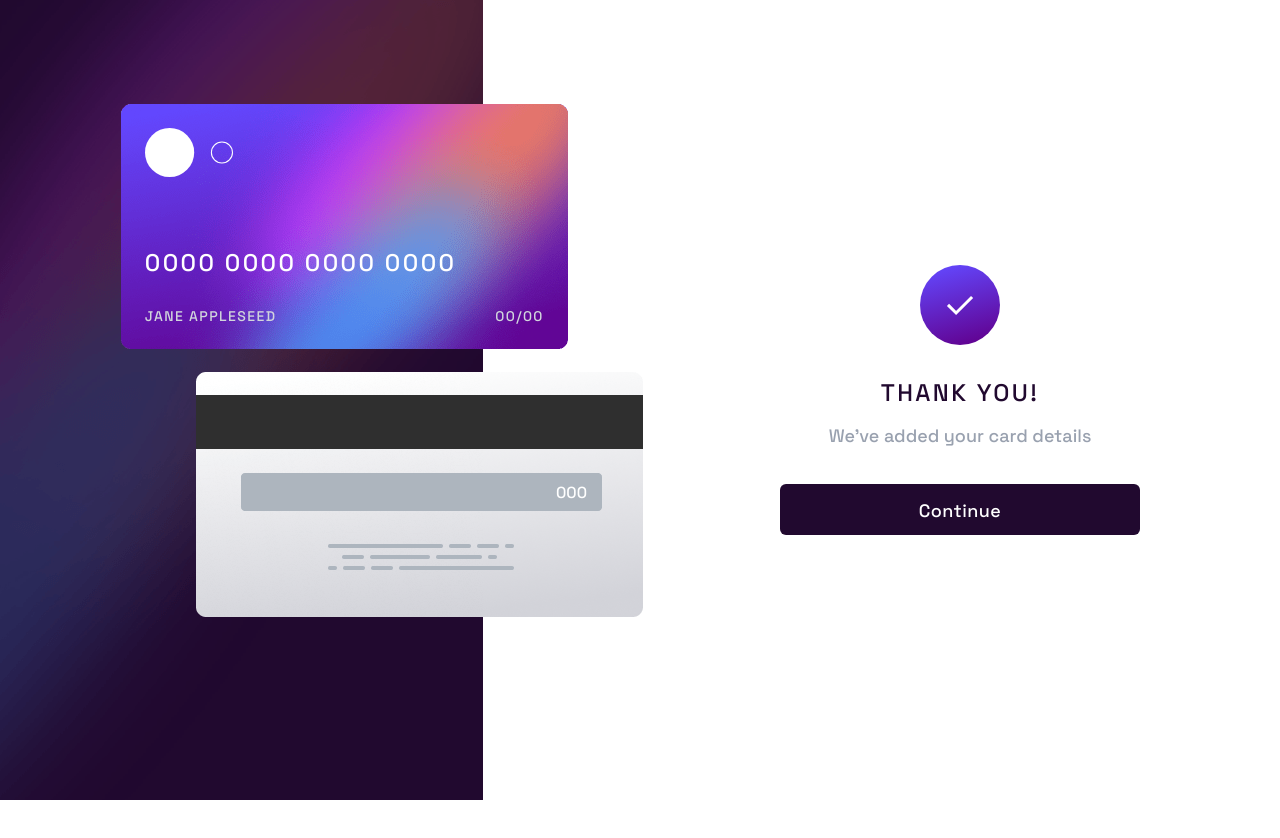
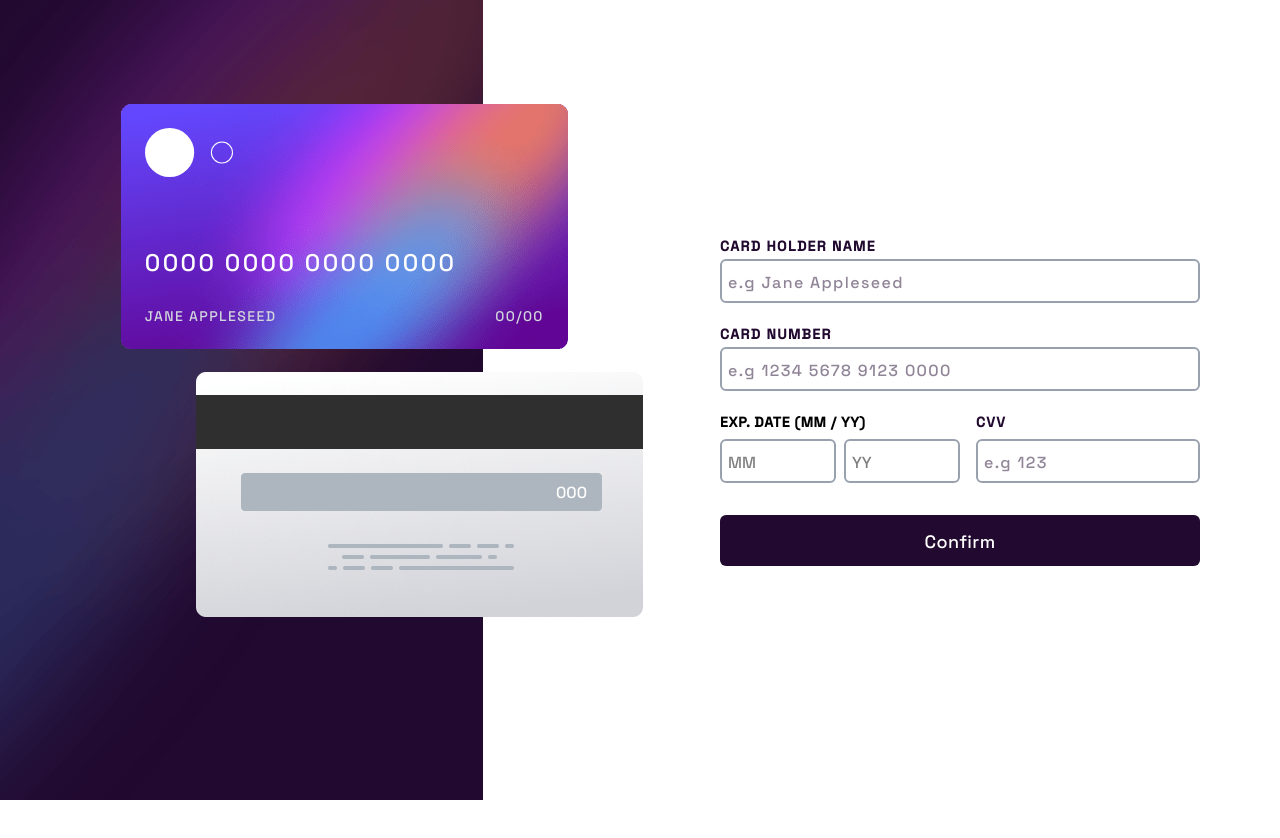
Before and after one commit to corneliusweb/credit-card, a React (Vite) app: page / in a window 1280 px wide. Shown: the top 838 px of the page. Built offline with nearby package versions, Linux system fonts and the light colour scheme.

Commit message:
Remove zod and handle succes message onSubmit

```diff
--- a/package.json
+++ b/package.json
@@ -13,8 +13,7 @@
     "@tailwindcss/vite": "^4.1.11",
     "react": "^19.1.0",
     "react-dom": "^19.1.0",
-    "tailwindcss": "^4.1.11",
-    "zod": "^4.0.8"
+    "tailwindcss": "^4.1.11"
   },
   "devDependencies": {
     "@eslint/js": "^9.30.1",
--- a/src/components/NewCardForm.jsx
+++ b/src/components/NewCardForm.jsx
@@ -7,6 +7,7 @@ const NewCardForm = ({
 		setExpiryMonth,
 		setExpiryYear,
 		setCvv,
+		setIsSuccessful,
 	},
 }) => {
 	const handleMonthChange = (e) => {
@@ -32,6 +33,7 @@ const NewCardForm = ({
 
 	const handleSubmit = (e) => {
 		e.preventDefault();
+		setIsSuccessful(true);
 	};
 
 	return (
@@ -43,6 +45,7 @@ const NewCardForm = ({
 					name='fullname'
 					placeholder='e.g Jane Appleseed'
 					required
+					autoFocus={true}
 					onChange={(e) => setCardHolderName(e.target.value)}
 					className='input-style'
 				/>
@@ -55,6 +58,7 @@ const NewCardForm = ({
 					placeholder='e.g 1234 5678 9123 0000'
 					required
 					maxLength={16}
+					minLength={16}
 					onChange={handleCardNumberChange}
 					className='input-style'
 				/>
@@ -70,6 +74,7 @@ const NewCardForm = ({
 						placeholder='MM'
 						required
 						maxLength={2}
+						minLength={1}
 						onChange={handleMonthChange}
 						className='flex-input-style'
 					/>
@@ -79,6 +84,7 @@ const NewCardForm = ({
 						placeholder='YY'
 						required
 						maxLength={2}
+						minLength={2}
 						onChange={handleYearChange}
 						className='flex-input-style'
 					/>
@@ -92,6 +98,7 @@ const NewCardForm = ({
 						placeholder='e.g 123'
 						required
 						maxLength={3}
+						minLength={3}
 						onChange={(e) => setCvv(e.target.value)}
 						className='flex-input-style block py-2 w-full'
 					/>
--- a/src/pages/NewCard.jsx
+++ b/src/pages/NewCard.jsx
@@ -14,7 +14,7 @@ const NewCard = () => {
 	const [expiryMonth, setExpiryMonth] = useState(0);
 	const [expiryYear, setExpiryYear] = useState(0);
 	const [cvv, setCvv] = useState(null);
-	const [isSuccessful, setIsSuccessful] = useState(true);
+	const [isSuccessful, setIsSuccessful] = useState(false);
 
 	const formattedCardNumber = (number) => {
 		if (!number) return;
@@ -64,9 +64,11 @@ const NewCard = () => {
 							<span className='uppercase'>
 								{!cardHolderName ? 'Jane Appleseed' : cardHolderName}
 							</span>
-							<span>{`${formattedMonth(expiryMonth)}/${formattedYear(
-								expiryYear
-							)}`}</span>
+							<span>
+								{`${formattedMonth(expiryMonth)}/${formattedYear(
+									expiryYear
+								)}`}
+							</span>
 						</div>
 					</div>
 				</div>
@@ -91,6 +93,7 @@ const NewCard = () => {
 							setExpiryMonth,
 							setExpiryYear,
 							setCvv,
+							setIsSuccessful,
 						}}
 					/>
 				) : (
```
Also changed, not shown: 1 other file (tests, documents, lock files or other folders).
